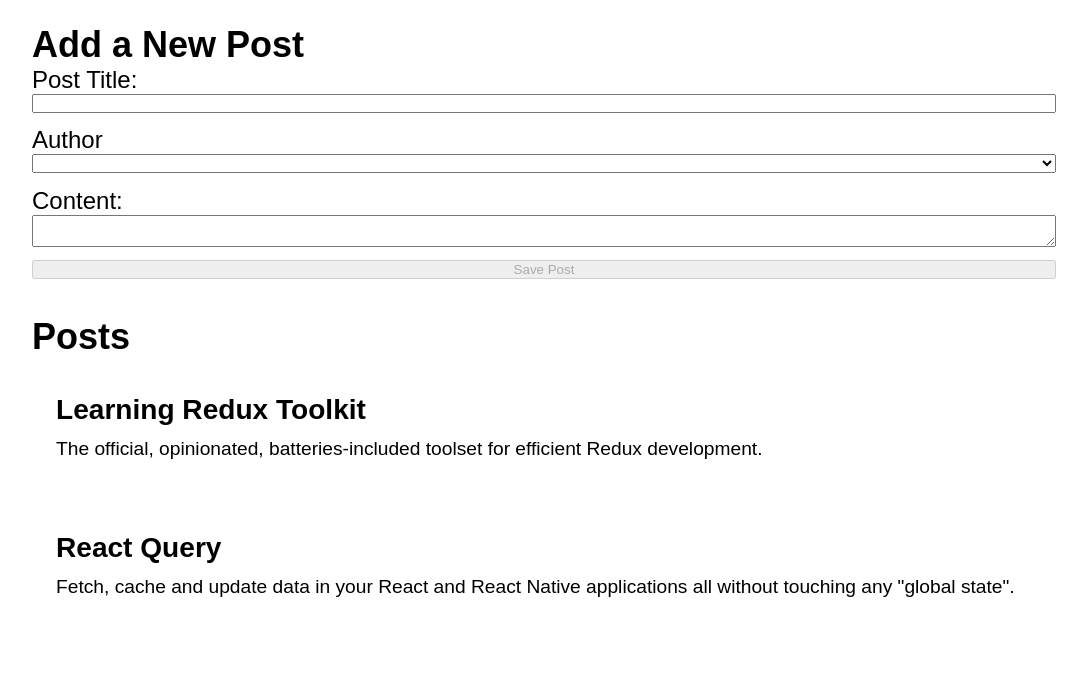
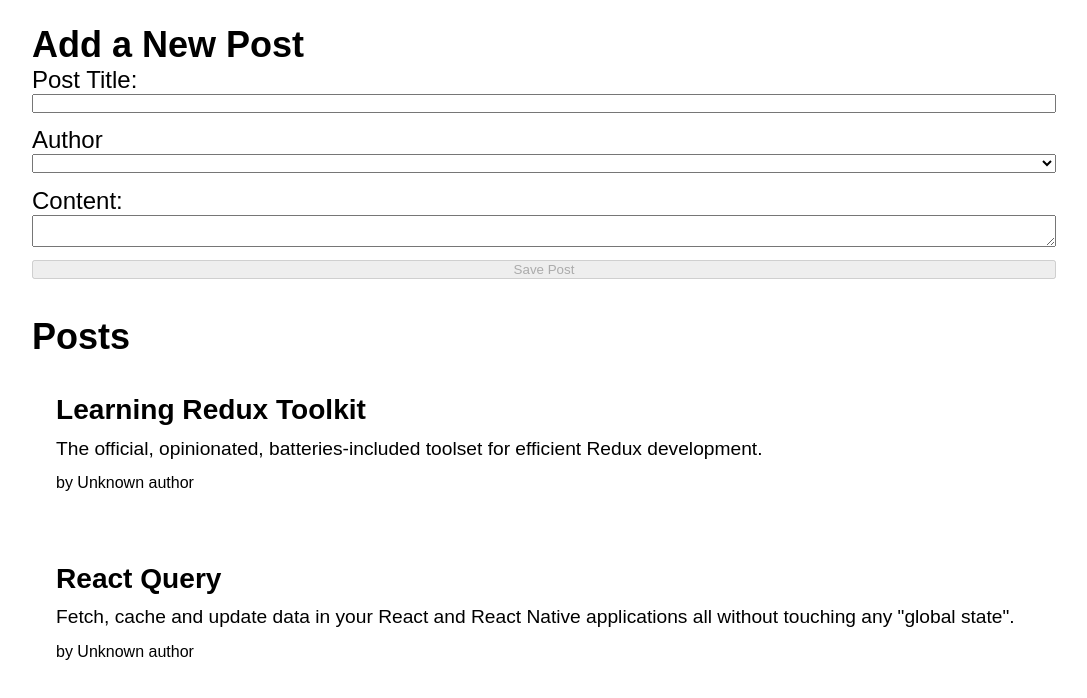
Before and after one commit to MajkoDev/redux-post-app, a React (Create React App) app: page / in a window 1280 px wide. Shown: the top 698 px of the page, without its empty margins (96-1183 px from the left). Built offline with nearby package versions, Linux system fonts and the light colour scheme.

Commit message:
post author

```diff
--- /dev/null
+++ b/src/features/posts/PostAuthor.js
@@ -0,0 +1,14 @@
+import { useSelector } from "react-redux";
+import {selectAllUsers} from "../users/usersSlice"
+
+
+function PostAuthor({userId}) {
+    const users = useSelector(selectAllUsers)
+    const author = users.find(user => user.id === userId)
+
+  return (
+    <span>by {author ? author.name : 'Unknown author'}</span>
+  )
+}
+
+export default PostAuthor
--- a/src/features/posts/PostsList.js
+++ b/src/features/posts/PostsList.js
@@ -1,6 +1,6 @@
-import React from "react";
 import { useSelector } from "react-redux";
 import { selectAllPosts } from "./postsSlice";
+import PostAuthor from "./PostAuthor";
 
 function PostsList() {
   const posts = useSelector(selectAllPosts);
@@ -10,6 +10,10 @@
     <article key={post.id}>
       <h3>{post.title}</h3>
       <p>{post.content.substring(0, 200)}</p>
+      <p className="postCredit">
+        <PostAuthor userId={post.user} />
+      </p>
+
     </article>
   ));
 
```
